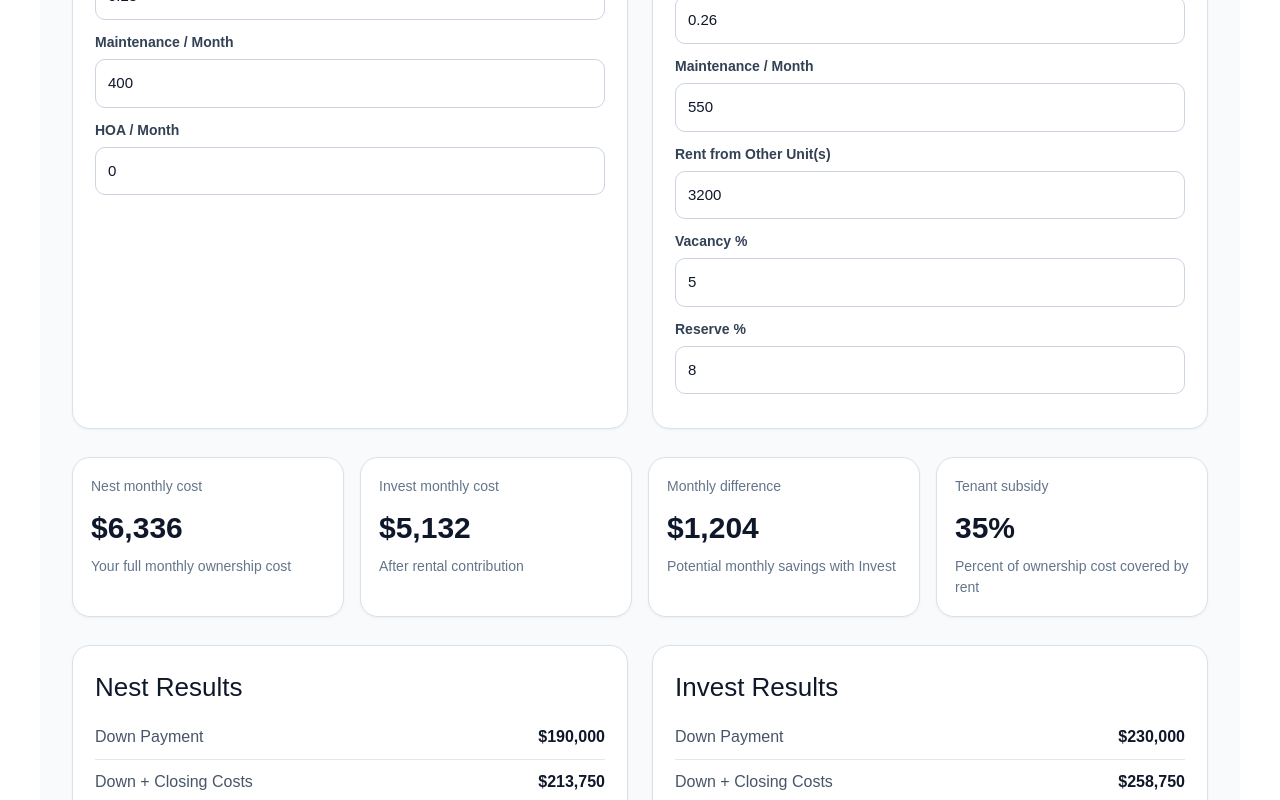
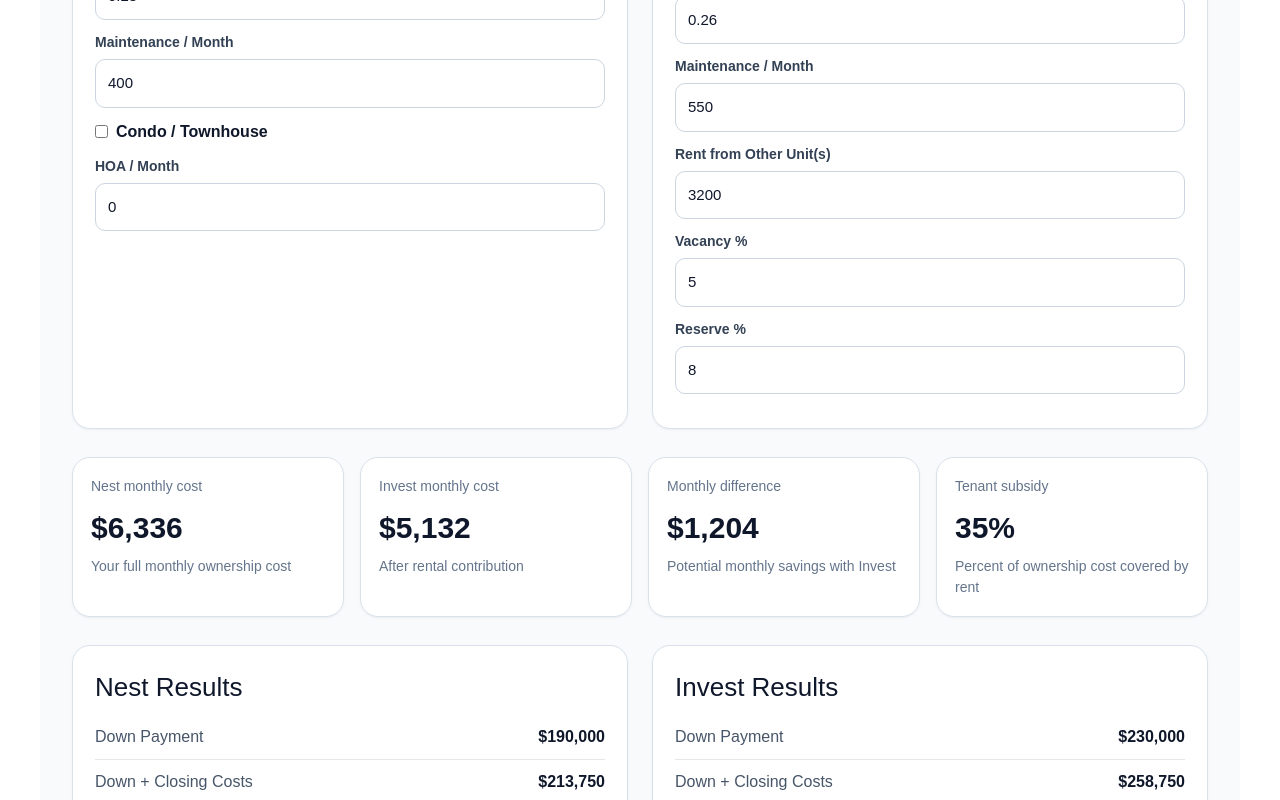
Before and after one commit to dglickman17/nest-or-invest, a Next.js app: page / in a window 1280 px wide. Shown: the part 1280-2080 px from the top of the page. Built offline with nearby package versions, Linux system fonts and the light colour scheme.

Commit message:
Added condo HOA support and improved affordability modeling

```diff
--- a/app/page.tsx
+++ b/app/page.tsx
@@ -30,6 +30,7 @@ export default function Page() {
   const [nestInsuranceRate, setNestInsuranceRate] = useState(0.23);
   const [nestMaintenance, setNestMaintenance] = useState(400);
   const [nestHoa, setNestHoa] = useState(0);
+  const [nestHasHoa, setNestHasHoa] = useState(false);
 
   const [investAddress, setInvestAddress] = useState("");
   const [investPrice, setInvestPrice] = useState(1150000);
@@ -62,10 +63,10 @@ export default function Page() {
     const mortgage = monthlyMortgagePayment(loan, nestRate, nestTerm);
     const taxes = (nestPrice * (nestTaxRate / 100)) / 12;
     const insurance = (nestPrice * (nestInsuranceRate / 100)) / 12;
-    const totalMonthly = mortgage + taxes + insurance + nestMaintenance + nestHoa;
+    const totalMonthly = mortgage + taxes + insurance + nestMaintenance + (nestHasHoa ? nestHoa : 0);
 
   return { down, loan, mortgage, taxes, insurance, totalMonthly };
-  }, [nestPrice, nestDownPct, nestRate, nestTerm, nestTaxRate, nestInsuranceRate, nestMaintenance, nestHoa]);
+  }, [nestPrice, nestDownPct, nestRate, nestTerm, nestTaxRate, nestInsuranceRate, nestMaintenance, nestHoa, nestHasHoa]);
 
   const invest = useMemo(() => {
     const down = investPrice * (investDownPct / 100);
@@ -283,6 +284,22 @@ placeholder="123 Main St, Los Angeles, CA"
           <Field label="Property Tax Rate (% annually)" value={nestTaxRate} setValue={setNestTaxRate} />
           <Field label="Insurance Rate (% annually)" value={nestInsuranceRate} setValue={setNestInsuranceRate} />
           <Field label="Maintenance / Month" value={nestMaintenance} setValue={setNestMaintenance} />
+         <label
+  style={{
+    display: "flex",
+    alignItems: "center",
+    gap: "8px",
+    marginBottom: "12px",
+    fontWeight: 600,
+  }}
+>
+  <input
+    type="checkbox"
+    checked={nestHasHoa}
+    onChange={(e) => setNestHasHoa(e.target.checked)}
+  />
+  Condo / Townhouse
+</label>
           <Field label="HOA / Month" value={nestHoa} setValue={setNestHoa} />
         </section>
 
@@ -367,6 +384,7 @@ placeholder="123 Main St, Los Angeles, CA"
           <Result label="Mortgage Payment" value={formatCurrency(nest.mortgage)} />
           <Result label="Taxes / Month" value={formatCurrency(nest.taxes)} />
           <Result label="Insurance / Month" value={formatCurrency(nest.insurance)} />
+          <Result label="HOA" value={nestHasHoa ? formatCurrency(nestHoa) : "N/A"}/>
           <Result label="Total Monthly Cost" value={formatCurrency(nest.totalMonthly)} />
           <div style={calloutMutedStyle}>
             <strong>Pros:</strong> privacy, simpler ownership, easier day-to-day living.
```
